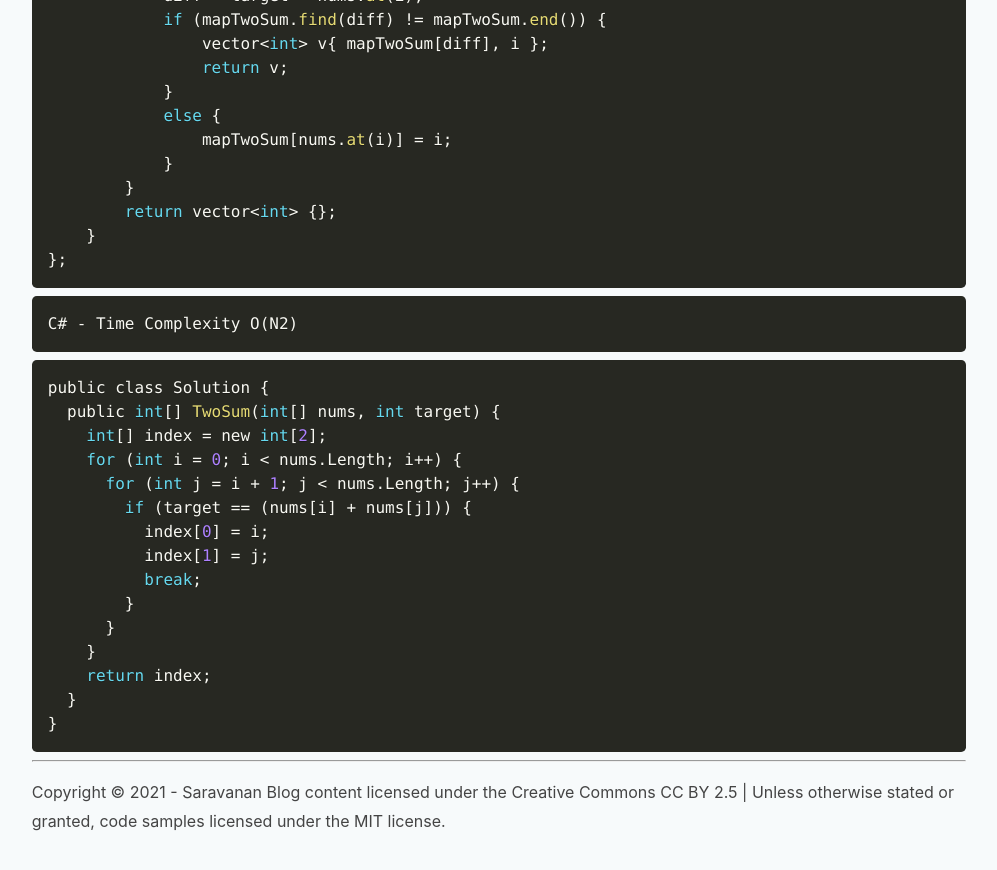
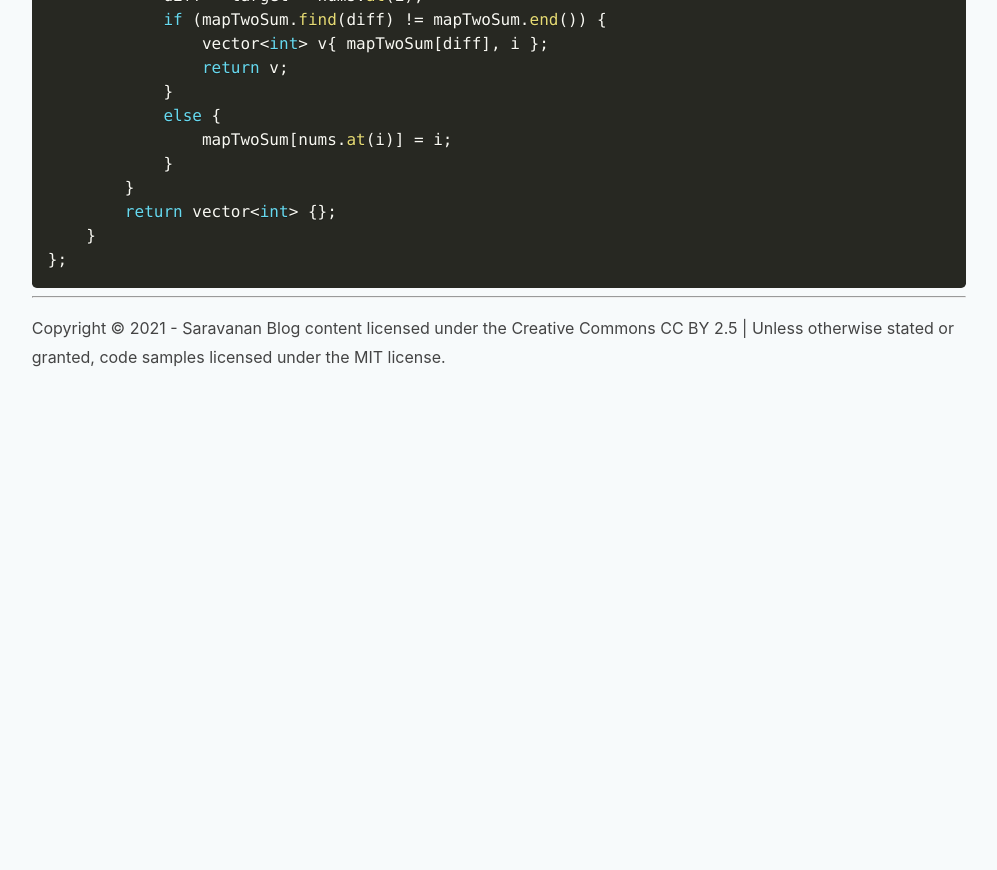
Before and after one commit to saravanaram/saravanaram.github.io, a Jekyll site: the page built from _posts/2021-04-26-twosum.md, in a window 1280 px wide and 900 px high, scrolled down 1587 px. Shown: the top 870 px of the window, without its empty margins (141-1138 px from the left). Built offline with Jekyll 4.4.1, drawn with Linux system fonts in a browser that asks for light colours; after the commit the page ends 2023 px from its top, so only the background shows below that; some of the changed text lies outside the part shown.

Commit message:
Update 2021-04-26-twosum.md

````diff
--- a/_posts/2021-04-26-twosum.md
+++ b/_posts/2021-04-26-twosum.md
@@ -77,24 +75,5 @@ public:
     }
 };
 ```
-```
-C# - Time Complexity O(N2)
-```
-```c#
-public class Solution {
-  public int[] TwoSum(int[] nums, int target) {
-    int[] index = new int[2];
-    for (int i = 0; i < nums.Length; i++) {
-      for (int j = i + 1; j < nums.Length; j++) {
-        if (target == (nums[i] + nums[j])) {
-          index[0] = i;
-          index[1] = j;
-          break;
-        }
-      }
-    }
-    return index;
-  }
-}
-```
+
 ---
````
Also changed, not shown: other parts of _posts/2021-04-26-twosum.md (+1 -3 lines).
